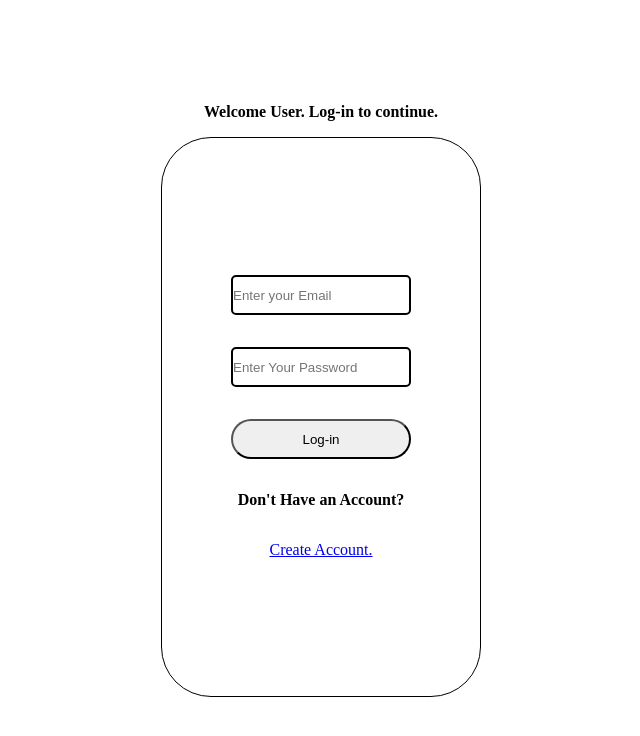
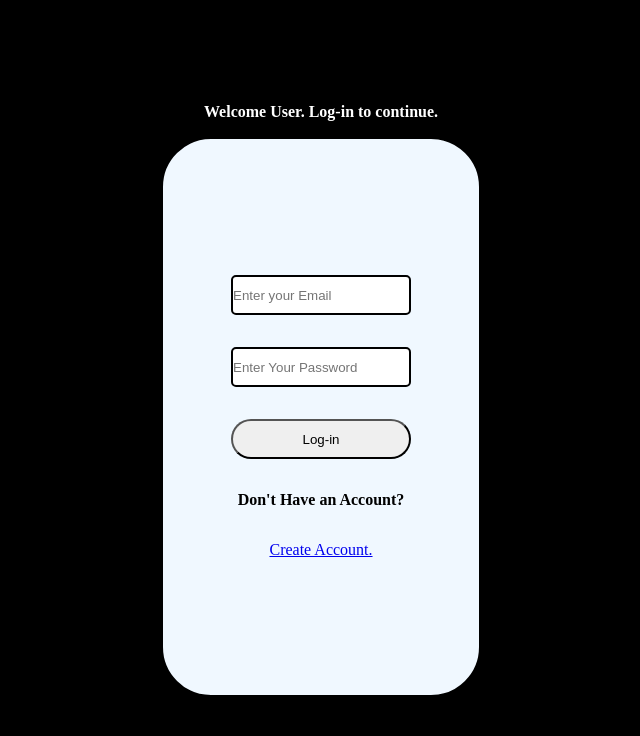
Before and after one commit to prafulbhandari07/CountryLister-Firebase-auth, a React (Create React App) app: page / in a window 1280 px wide. Shown: the top 736 px of the page, without its empty margins (319-959 px from the left). Built offline with nearby package versions, Linux system fonts and the light colour scheme.

Commit message:
refactor: small UI change

```diff
--- a/src/components/Pagination.js
+++ b/src/components/Pagination.js
@@ -22,6 +22,7 @@ export default function Pagination({ currentPage, setCurrentPage, lastPage }) {
   return (
     <div
       style={{
+        backgroundColor: "#f4f4f4",
         width: "100%",
         display: "flex",
         justifyContent: "center",
--- a/src/index.css
+++ b/src/index.css
@@ -10,6 +10,10 @@
   flex-direction: column;
 }
 
+body {
+  background-color: black;
+  color: rgb(255, 255, 255);
+}
 header {
   width: 100%;
   height: 75px;
@@ -31,11 +35,13 @@ header {
 }
 
 form {
+  background-color: aliceblue;
+  color: black;
   width: 25%;
   height: 70%;
   display: flex;
   gap: 2rem;
-  border: 1px solid black;
+  border: 2px solid black;
   border-radius: 50px;
   justify-content: center;
   align-items: center;
--- a/src/pages/Countries.jsx
+++ b/src/pages/Countries.jsx
@@ -31,11 +31,13 @@ export default function Countries() {
         style={{
           display: "flex",
           flexWrap: "wrap",
-          maxWidth: "90%",
+          maxWidth: "100%",
           margin: "0 auto",
           width: "100%",
           gap: "8px",
-          justifyContent: "space-between"
+          justifyContent: "space-between",
+          backgroundColor: "white",
+          color: "black",
         }}
       >
         {currentCountries.map((country) => {
```
